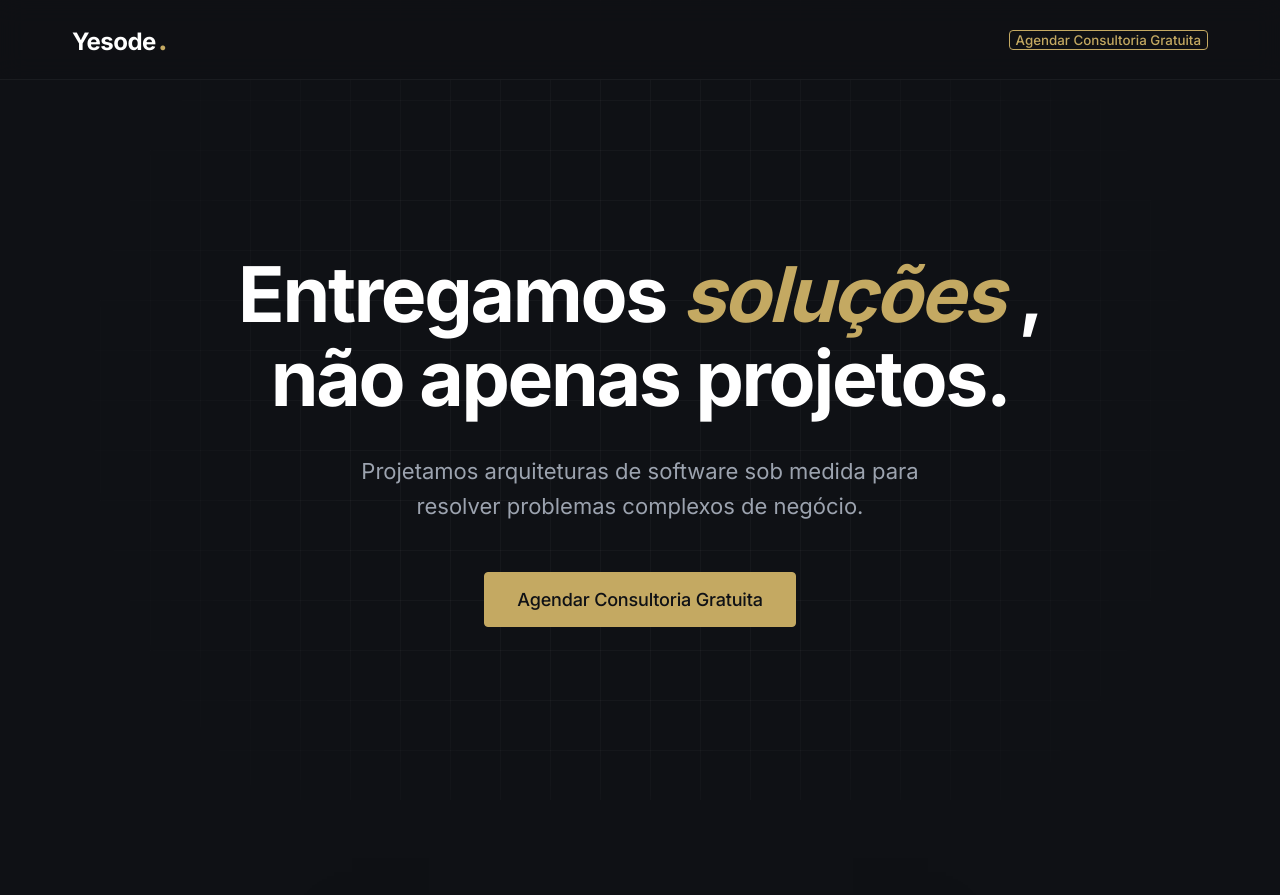
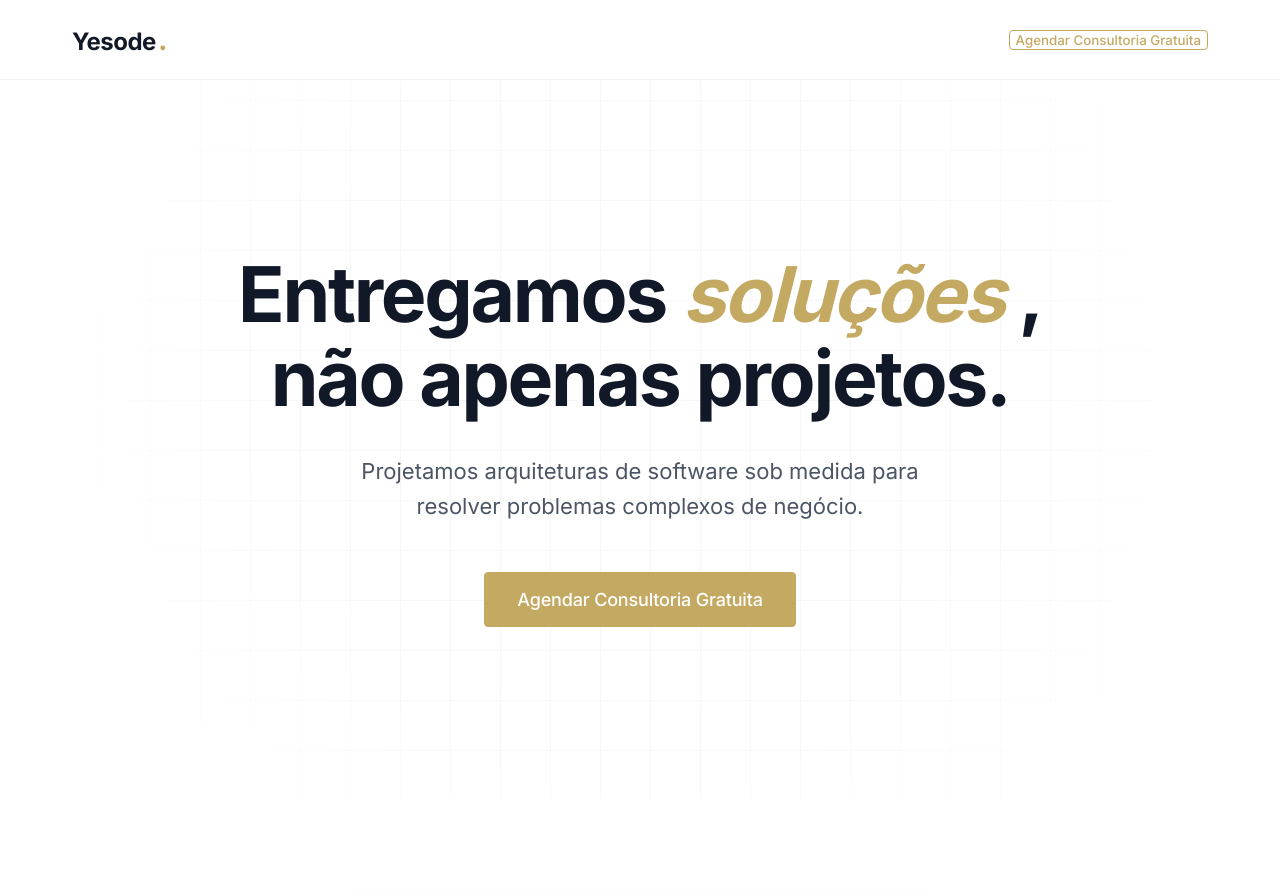
Before and after one commit to YesodeDF/Yesode, a React (Vite) app: page / in a window 1280 px wide. Shown: the top 895 px of the page. Built offline with nearby package versions, Linux system fonts and the light colour scheme.

Commit message:
fix: default to light theme, patch express API router configuration for SPA vercel edge deployments, and introduce global ThemeToggle component

```diff
--- a/src/components/EngineeringApproach/EngineeringApproach.scss
+++ b/src/components/EngineeringApproach/EngineeringApproach.scss
@@ -19,6 +19,12 @@
   .ys-approach-text {
     font-size: 1.25rem;
     line-height: 1.8;
+    color: $text-light;
+  }
+}
+
+html.dark-theme .ys-approach {
+  .ys-approach-text {
     color: $text-dark;
   }
 }
--- a/src/components/Footer/Footer.scss
+++ b/src/components/Footer/Footer.scss
@@ -2,13 +2,13 @@
 
 .ys-footer {
   padding: 3rem 0;
-  border-top: 1px solid rgba(255, 255, 255, 0.05);
+  border-top: 1px solid rgba(0, 0, 0, 0.05);
 
   .ys-footer-content {
     display: flex;
     justify-content: space-between;
     align-items: center;
-    color: $text-dark;
+    color: $text-light;
     font-size: 0.875rem;
   }
 
@@ -23,3 +23,11 @@
     }
   }
 }
+
+html.dark-theme .ys-footer {
+  border-top: 1px solid rgba(255, 255, 255, 0.05);
+
+  .ys-footer-content {
+    color: $text-dark;
+  }
+}
--- a/src/components/Header/Header.scss
+++ b/src/components/Header/Header.scss
@@ -6,13 +6,14 @@
   left: 0;
   width: 100%;
   height: 80px;
-  background: rgba($bg-dark, 0.8);
+  background: rgba($bg-light, 0.9);
   backdrop-filter: blur(12px);
   -webkit-backdrop-filter: blur(12px);
-  border-bottom: 1px solid rgba(255, 255, 255, 0.05);
+  border-bottom: 1px solid rgba(0, 0, 0, 0.05);
   z-index: $z-header;
   display: flex;
   align-items: center;
+  transition: $transition-smooth;
 
   .ys-header-content {
     display: flex;
@@ -26,8 +27,9 @@
     align-items: baseline;
     font-size: 1.5rem;
     font-weight: 700;
-    color: $headings-dark;
+    color: $headings-light;
     letter-spacing: -0.02em;
+    transition: $transition-smooth;
 
     .ys-logo-dot {
       color: $primary;
@@ -35,4 +37,34 @@
       margin-left: 2px;
     }
   }
+
+  .ys-cta {
+    display: flex;
+    align-items: center;
+    gap: 1rem;
+
+    .p-button-text {
+      color: $text-light !important;
+      border: none !important;
+      &:hover {
+        background: rgba(0,0,0,0.05) !important;
+      }
+    }
+  }
 }
+
+html.dark-theme .ys-header {
+  background: rgba($bg-dark, 0.8);
+  border-bottom: 1px solid rgba(255, 255, 255, 0.05);
+
+  .ys-logo {
+    color: $headings-dark;
+  }
+
+  .ys-cta .p-button-text {
+    color: $text-dark !important;
+    &:hover {
+      background: rgba(255,255,255,0.05) !important;
+    }
+  }
+}
--- a/src/components/Header/Header.tsx
+++ b/src/components/Header/Header.tsx
@@ -1,5 +1,6 @@
 import React from 'react';
 import { Button } from 'primereact/button';
+import { ThemeToggle } from '../ThemeToggle/ThemeToggle';
 import './Header.scss';
 
 export const Header: React.FC = () => {
@@ -10,7 +11,8 @@ export const Header: React.FC = () => {
           <span className="ys-logo-text">Yesode</span>
           <span className="ys-logo-dot">.</span>
         </div>
-        <div className="ys-cta">
+        <div className="ys-cta" style={{ display: "flex", alignItems: "center" }}>
+          <ThemeToggle />
           <Button label="Agendar Consultoria Gratuita" className="p-button-outlined" />
         </div>
       </div>
--- a/src/components/Hero/Hero.scss
+++ b/src/components/Hero/Hero.scss
@@ -15,8 +15,8 @@
     z-index: 0;
     background-size: 50px 50px;
     background-image:
-      linear-gradient(to right, rgba(255, 255, 255, 0.03) 1px, transparent 1px),
-      linear-gradient(to bottom, rgba(255, 255, 255, 0.03) 1px, transparent 1px);
+      linear-gradient(to right, rgba(0, 0, 0, 0.03) 1px, transparent 1px),
+      linear-gradient(to bottom, rgba(0, 0, 0, 0.03) 1px, transparent 1px);
     mask-image: radial-gradient(circle at center, black 40%, transparent 80%);
     -webkit-mask-image: radial-gradient(circle at center, black 40%, transparent 80%);
   }
@@ -43,7 +43,7 @@
 
   .ys-hero-subtitle {
     font-size: clamp(1.125rem, 2vw, 1.375rem);
-    color: $text-dark;
+    color: $text-light;
     margin-bottom: 3rem;
     line-height: 1.6;
     font-weight: 400;
@@ -61,3 +61,14 @@
     }
   }
 }
+
+html.dark-theme .ys-hero {
+  .ys-hero-grid {
+    background-image:
+      linear-gradient(to right, rgba(255, 255, 255, 0.03) 1px, transparent 1px),
+      linear-gradient(to bottom, rgba(255, 255, 255, 0.03) 1px, transparent 1px);
+  }
+  .ys-hero-subtitle {
+    color: $text-dark;
+  }
+}
--- a/src/components/LeadCapture/LeadCapture.scss
+++ b/src/components/LeadCapture/LeadCapture.scss
@@ -6,10 +6,10 @@
   .ys-capture-box {
     max-width: 500px;
     margin: 0 auto;
-    background-color: $cards-dark;
+    background-color: $cards-light;
     padding: 3rem;
     border-radius: 8px;
-    border: 1px solid rgba(255, 255, 255, 0.05);
+    border: 1px solid rgba(0, 0, 0, 0.05);
 
     .ys-capture-title {
       font-size: 1.5rem;
@@ -29,8 +29,8 @@
         }
         .p-inputgroup-addon {
           background-color: transparent;
-          border-color: rgba(255, 255, 255, 0.1);
-          color: $text-dark;
+          border-color: rgba(0, 0, 0, 0.1);
+          color: $text-light;
         }
       }
 
@@ -46,10 +46,10 @@
 // Toast B2B Premium Overrides
 .ys-toast-premium {
   .p-toast-message {
-    background: rgba($bg-dark, 0.95);
+    background: rgba($bg-light, 0.95);
     backdrop-filter: blur(10px);
-    border: 1px solid rgba(255, 255, 255, 0.1);
-    color: $text-dark;
+    border: 1px solid rgba(0, 0, 0, 0.1);
+    color: $text-light;
     box-shadow: 0 10px 40px rgba(0,0,0,0.5);
     border-radius: 8px;
 
@@ -58,7 +58,7 @@
     }
 
     .p-toast-icon-close {
-      color: $text-dark;
+      color: $text-light;
       &:hover {
         background: rgba(255,255,255,0.05);
       }
@@ -68,18 +68,37 @@
   .p-toast-message-success {
     border-left: 4px solid $primary;
     .p-toast-message-icon { color: $primary; }
-    .p-toast-summary { color: $headings-dark; }
+    .p-toast-summary { color: $headings-light; }
   }
 
   .p-toast-message-error {
     border-left: 4px solid #ff5f56;
     .p-toast-message-icon { color: #ff5f56; }
-    .p-toast-summary { color: $headings-dark; }
+    .p-toast-summary { color: $headings-light; }
   }
 
   .p-toast-message-info {
     border-left: 4px solid $primary; // Elegantly mask the crash
     .p-toast-message-icon { color: $primary; }
-    .p-toast-summary { color: $headings-dark; }
+    .p-toast-summary { color: $headings-light; }
   }
 }
+
+html.dark-theme .ys-capture {
+  .ys-capture-box {
+    background-color: $cards-dark;
+    border: 1px solid rgba(255, 255, 255, 0.05);
+
+    .p-inputgroup {
+      .p-inputtext {
+        background-color: $cards-dark !important;
+        border: 1px solid rgba(255,255,255,0.1) !important;
+        color: $text-dark !important;
+      }
+      .p-inputgroup-addon {
+        border-color: rgba(255, 255, 255, 0.1);
+        color: $text-dark;
+      }
+    }
+  }
+}
--- /dev/null
+++ b/src/components/ThemeToggle/ThemeToggle.tsx
@@ -0,0 +1,39 @@
+import React, { useEffect, useState } from 'react';
+import { Button } from 'primereact/button';
+
+export const ThemeToggle: React.FC = () => {
+  const [isDark, setIsDark] = useState(false);
+
+  useEffect(() => {
+    // Check initial OS preference or local storage
+    const storedTheme = localStorage.getItem('theme');
+    const prefersDark = window.matchMatchMedia && window.matchMedia('(prefers-color-scheme: dark)').matches;
+
+    if (storedTheme === 'dark' || (!storedTheme && prefersDark)) {
+      document.documentElement.classList.add('dark-theme');
+      setIsDark(true);
+    }
+  }, []);
+
+  const toggleTheme = () => {
+    const root = document.documentElement;
+    if (isDark) {
+      root.classList.remove('dark-theme');
+      localStorage.setItem('theme', 'light');
+    } else {
+      root.classList.add('dark-theme');
+      localStorage.setItem('theme', 'dark');
+    }
+    setIsDark(!isDark);
+  };
+
+  return (
+    <Button
+      icon={isDark ? "pi pi-sun" : "pi pi-moon"}
+      onClick={toggleTheme}
+      className="p-button-text p-button-sm p-0 m-0 w-2rem h-2rem mr-3"
+      aria-label="Toggle Theme"
+      style={{ color: 'var(--text-light)', border: 'none' }}
+    />
+  );
+};
--- a/src/components/ValuePillars/ValuePillars.scss
+++ b/src/components/ValuePillars/ValuePillars.scss
@@ -10,8 +10,8 @@
   }
 
   .ys-pillar-card {
-    background-color: $cards-dark;
-    border: 1px solid rgba(255, 255, 255, 0.05);
+    background-color: $cards-light;
+    border: 1px solid rgba(0, 0, 0, 0.05);
     border-radius: 8px;
     box-shadow: none;
     transition: $transition-smooth;
@@ -24,7 +24,7 @@
     .p-card-title {
       font-size: 1.25rem;
       font-weight: 700;
-      color: $headings-dark;
+      color: $headings-light;
       margin-bottom: 1rem;
     }
 
@@ -33,9 +33,24 @@
     }
 
     p {
-      color: $text-dark;
+      color: $text-light;
       line-height: 1.6;
       font-size: 1rem;
     }
   }
 }
+
+html.dark-theme .ys-pillars {
+  .ys-pillar-card {
+    background-color: $cards-dark;
+    border: 1px solid rgba(255, 255, 255, 0.05);
+
+    .p-card-title {
+      color: $headings-dark;
+    }
+
+    p {
+      color: $text-dark;
+    }
+  }
+}
--- a/src/styles/global.scss
+++ b/src/styles/global.scss
@@ -6,18 +6,19 @@
   color-scheme: light dark;
 }
 
+/* Force light theme by default as requested */
 body {
   margin: 0;
   padding: 0;
   font-family: $font-ui;
-  background-color: $bg-dark;
-  color: $text-dark;
+  background-color: $bg-light;
+  color: $text-light;
   -webkit-font-smoothing: antialiased;
   -moz-osx-font-smoothing: grayscale;
 }
 
 h1, h2, h3, h4, h5, h6 {
-  color: $headings-dark;
+  color: $headings-light;
   font-weight: 700;
   margin: 0;
 }
@@ -48,18 +49,18 @@ a {
 
   &.p-button-primary {
     background-color: $primary !important;
-    color: $bg-dark !important;
+    color: $bg-light !important;
 
     &:hover {
-      background-color: lighten(#C4A962, 5%) !important;
+      background-color: darken(#C4A962, 5%) !important;
     }
   }
 }
 
 .p-inputtext {
-  background-color: $cards-dark !important;
-  border: 1px solid rgba(255,255,255,0.1) !important;
-  color: $text-dark !important;
+  background-color: $cards-light !important;
+  border: 1px solid rgba(0,0,0,0.1) !important;
+  color: $text-light !important;
   font-family: $font-ui !important;
   border-radius: 4px !important;
 
@@ -83,3 +84,17 @@ a {
 .font-code {
   font-family: $font-code;
 }
+
+/* Dark Theme Overrides triggered by .dark-theme class on html root */
+html.dark-theme {
+  body {
+    background-color: $bg-dark;
+    color: $text-dark;
+  }
+  h1, h2, h3, h4, h5, h6 {
+    color: $headings-dark;
+  }
+  .p-button-primary {
+    color: $bg-dark !important;
+  }
+}
```
Also changed, not shown: src/components/ProofOfEngineering/ProofOfEngineering.scss (+40 -10 lines), vercel.json.
